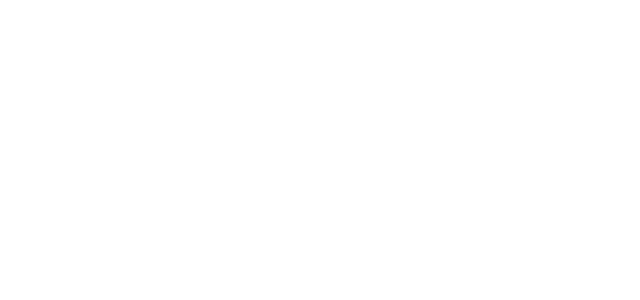
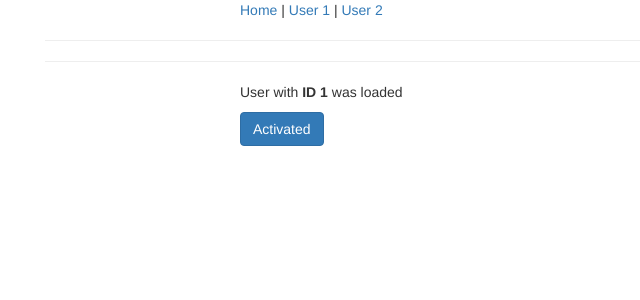
Before and after one commit to shiva508/angular-zero-to-hero, an Angular app: page /user/1 in a window 1280 px wide. Before the commit this address led to /. Shown: the top 300 px of the page, without its empty margins (25-665 px from the left). Built offline with nearby package versions, Linux system fonts and the light colour scheme.

Commit message:
observable

```diff
--- a/src/app/app-routing.module.ts
+++ b/src/app/app-routing.module.ts
@@ -1,10 +1,15 @@
 import { NgModule } from '@angular/core';
 import { RouterModule, Routes } from '@angular/router';
+import { HomeComponent } from './home/home.component';
+import { UserComponent } from './user/user.component';
 
-const routes: Routes = [];
+const routes: Routes = [
+  { path: '', component: HomeComponent },
+  { path: 'user/:id', component: UserComponent },
+];
 
 @NgModule({
   imports: [RouterModule.forRoot(routes)],
-  exports: [RouterModule]
+  exports: [RouterModule],
 })
-export class AppRoutingModule { }
+export class AppRoutingModule {}
--- a/src/app/app.component.html
+++ b/src/app/app.component.html
@@ -1,3 +1,18 @@
-<style></style>
-<div class="container"></div>
-<router-outlet></router-outlet>
+<div class="container">
+  <div class="row">
+    <div class="col-xs-12 col-sm-10 col-md-8 col-sm-offset-1 col-md-offset-2">
+      <a routerLink="/">Home</a> |
+      <a [routerLink]="['user', 1]"> User 1 </a>
+      |
+      <a [routerLink]="['user', 2]"> User 2 </a>
+    </div>
+  </div>
+  <hr />
+  <p *ngIf="userActivated">Activated</p>
+  <hr />
+  <div class="row">
+    <div class="col-xs-12 col-sm-10 col-md-8 col-sm-offset-1 col-md-offset-2">
+      <router-outlet></router-outlet>
+    </div>
+  </div>
+</div>
--- a/src/app/app.component.ts
+++ b/src/app/app.component.ts
@@ -1,10 +1,18 @@
-import { Component } from '@angular/core';
+import { Component, OnInit } from '@angular/core';
+import { UserService } from './user.service';
 
 @Component({
   selector: 'app-root',
   templateUrl: './app.component.html',
-  styleUrls: ['./app.component.css']
+  styleUrls: ['./app.component.css'],
 })
-export class AppComponent {
+export class AppComponent implements OnInit {
   title = 'angular-zero-to-hero';
+  userActivated = false;
+  constructor(private userService: UserService) {}
+  ngOnInit(): void {
+    this.userService.activatedEmmiter.subscribe((didUserActivated) => {
+      this.userActivated = didUserActivated;
+    });
+  }
 }
--- /dev/null
+++ b/src/app/home/home.component.html
@@ -0,0 +1 @@
+<h3>Yay, I'm home!</h3>
--- /dev/null
+++ b/src/app/home/home.component.ts
@@ -0,0 +1,53 @@
+import { Component, OnDestroy, OnInit } from '@angular/core';
+import { Observable, Observer, Subscription, interval } from 'rxjs';
+import { timeInterval } from 'rxjs-compat/operator/timeInterval';
+import { errorObject } from 'rxjs/internal-compatibility';
+import { map } from 'rxjs/operators';
+
+@Component({
+  selector: 'app-home',
+  templateUrl: './home.component.html',
+  styleUrls: ['./home.component.css'],
+})
+export class HomeComponent implements OnInit, OnDestroy {
+  private firstSubscription!: Subscription;
+  private custonSubs!: Subscription;
+  constructor() {}
+  ngOnDestroy(): void {
+    this.firstSubscription.unsubscribe();
+    this.custonSubs.unsubscribe();
+  }
+
+  ngOnInit() {
+    this.firstSubscription = interval(1000).subscribe((count) => {
+      //console.log(count);
+    });
+    const customSubscription = Observable.create((observer: Observer<any>) => {
+      let count = 0;
+      setInterval(() => {
+        observer.next(count);
+        if (count == 5) {
+          observer.complete();
+        }
+        if (count > 3) {
+          observer.error(new Error('Something went wrong'));
+        }
+        count++;
+      }, 1000);
+    });
+    //customSubscription.pipe(map((data: number) => data * 4));
+    this.custonSubs = customSubscription
+      .pipe(map((data: number) => data * 4))
+      .subscribe(
+        (res: any) => {
+          console.log(res);
+        },
+        (errorObject: Error) => {
+          console.log(errorObject);
+        },
+        () => {
+          console.log('Completed');
+        }
+      );
+  }
+}
--- /dev/null
+++ b/src/app/user.service.ts
@@ -0,0 +1,10 @@
+import { EventEmitter, Injectable } from '@angular/core';
+import { Subject } from 'rxjs';
+
+@Injectable({
+  providedIn: 'root',
+})
+export class UserService {
+  activatedEmmiter = new Subject<boolean>();
+  constructor() {}
+}
--- /dev/null
+++ b/src/app/user/user.component.html
@@ -0,0 +1,4 @@
+<p>
+  User with <strong>ID {{ id }}</strong> was loaded
+</p>
+<button class="btn btn-primary" (click)="onActivated()">Activated</button>
--- /dev/null
+++ b/src/app/user/user.component.ts
@@ -0,0 +1,27 @@
+import { Component, OnInit } from '@angular/core';
+import { ActivatedRoute, Params } from '@angular/router';
+import { UserService } from '../user.service';
+
+@Component({
+  selector: 'app-user',
+  templateUrl: './user.component.html',
+  styleUrls: ['./user.component.css'],
+})
+export class UserComponent implements OnInit {
+  id: any;
+
+  constructor(
+    private route: ActivatedRoute,
+    private userService: UserService
+  ) {}
+
+  ngOnInit() {
+    this.route.params.subscribe((params: Params) => {
+      this.id = +params['id'];
+    });
+  }
+
+  onActivated() {
+    this.userService.activatedEmmiter.next(true);
+  }
+}
```
Also changed, not shown: src/app/home/home.component.css (added), src/app/user/user.component.css (added), 1 other file (tests, documents, lock files or other folders).
